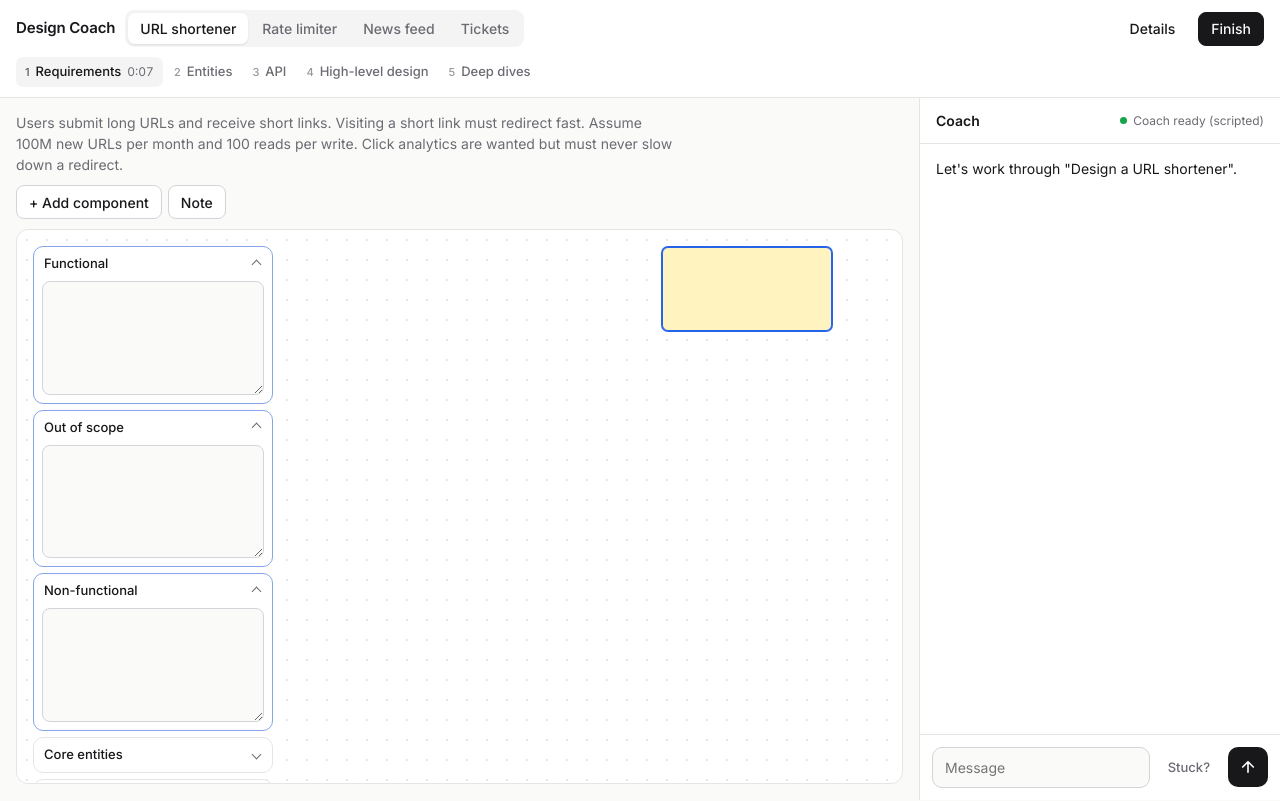
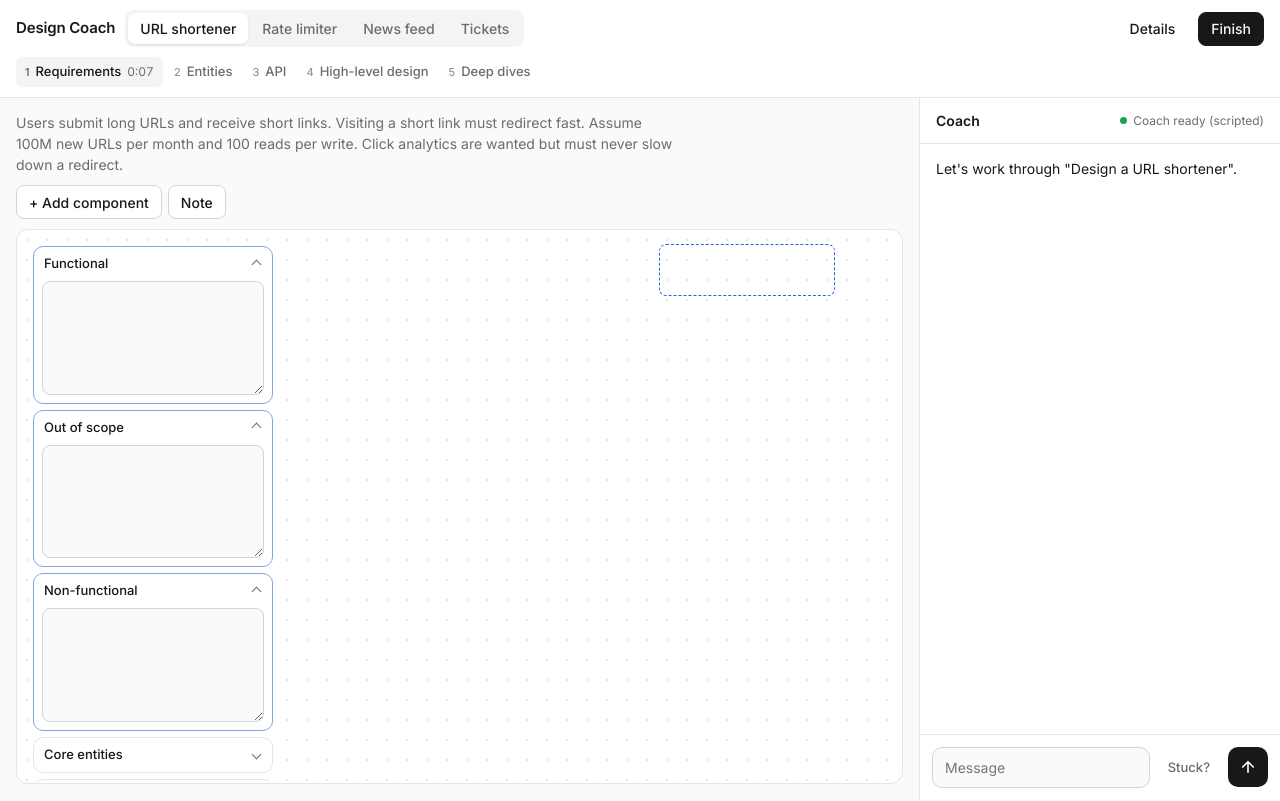
Before and after one commit to savithcj/system-design-coach, a website built with Vite: page index.html in a window 1280 px wide. Both pictures are taken after a click on the button "Note". Built offline with nearby package versions, Linux system fonts and the light colour scheme.

Commit message:
Floating notes are plain text with no box
Co-Authored-By: Claude Sonnet 5.5 <noreply@anthropic.com>

```diff
--- a/src/ui/app.ts
+++ b/src/ui/app.ts
@@ -3,6 +3,7 @@ import { PROBLEMS, problemById } from '../problems'
 import { $, syncRove } from './dom'
 import { scheduleRuleSync } from './coach'
 import { initBoard, renderBoard } from './board'
+import { fitSticky } from './stickies'
 import { initContract, syncContract } from './contract'
 import { initStages, syncStages } from './stages'
 import { initChat, renderChat } from './chat'
@@ -39,7 +40,7 @@ function render(): void {
     if (f) {
       f.focus()
       if (pf === 'NAME' || pf === 'EDGENAME') (f as HTMLInputElement).select()
-      else if (pf === 'STICKYINP') (f as HTMLTextAreaElement).setSelectionRange((f as HTMLTextAreaElement).value.length, (f as HTMLTextAreaElement).value.length)
+      else if (pf === 'STICKYINP') { fitSticky(f as HTMLTextAreaElement); (f as HTMLTextAreaElement).setSelectionRange((f as HTMLTextAreaElement).value.length, (f as HTMLTextAreaElement).value.length) }
       else if (pf === 'NOTE') { const ta = f as HTMLTextAreaElement; ta.setSelectionRange(ta.value.length, ta.value.length) }
     }
     ui.pendingFocus = null
--- a/src/ui/stickies.ts
+++ b/src/ui/stickies.ts
@@ -1,4 +1,4 @@
-import { STICKY_H, STICKY_W, stickySlot } from '../core/layout'
+import { STICKY_W, stickySlot } from '../core/layout'
 import { escapeHtml as esc } from '../core/text'
 import type { State } from '../core/state'
 import { $, say } from './dom'
@@ -12,14 +12,17 @@ function boardW(): number { return Math.max(260, $('boardCol').clientWidth) }
 
 export function stickiesMarkup(s: State, W: number): string {
   const one = (x: { id: string; fx: number; y: number; text: string }) => {
-    const style = `left:${px(x.fx, W)}px;top:${x.y}px;width:${STICKY_W}px;min-height:${STICKY_H}px`
+    const style = `left:${px(x.fx, W)}px;top:${x.y}px;width:${STICKY_W}px`
     if (ui.editingSticky === x.id) return `<textarea id="stickyInp" class="stickyEdit" data-for="${x.id}" aria-label="Floating note" style="${style}">${esc(x.text)}</textarea>`
     return `<button type="button" class="sticky" data-sticky="${x.id}" aria-keyshortcuts="Enter F2 Delete" aria-label="${esc(`Floating note: ${x.text}. Press Enter to edit, arrow keys to move, Delete to remove.`)}" style="${style}">${esc(x.text)}</button>`
   }
   const d = ui.draftSticky
-  const draft = d ? `<textarea id="stickyInp" class="stickyEdit" data-for="${d.id}" data-draft="1" aria-label="New floating note" style="left:${px(d.fx, W)}px;top:${d.y}px;width:${STICKY_W}px;min-height:${STICKY_H}px"></textarea>` : ''
+  const draft = d ? `<textarea id="stickyInp" class="stickyEdit" data-for="${d.id}" data-draft="1" aria-label="New floating note" style="left:${px(d.fx, W)}px;top:${d.y}px;width:${STICKY_W}px;height:28px"></textarea>` : ''
   return `<div id="stickies">${s.stickies.map(one).join('')}${draft}</div>`
 }
+
+/** The edit box grows with its text, like free text in a drawing tool. */
+export function fitSticky(ta: HTMLTextAreaElement): void { ta.style.height = 'auto'; ta.style.height = `${Math.max(28, ta.scrollHeight)}px` }
 
 export function startSticky(): void {
   const s = getState()
@@ -115,6 +118,7 @@ export function initStickies(): void {
     const step = e.shiftKey ? 48 : 16
     move(id, Math.max(0, Math.min(boardW() - STICKY_W, px(st.fx, boardW()) + dir[0] * step)), Math.max(0, st.y + dir[1] * step))
   })
+  bd.addEventListener('input', (e) => { const t = e.target as HTMLTextAreaElement; if (t.id === 'stickyInp') fitSticky(t) })
   bd.addEventListener('focusout', (e) => {
     const t = e.target as HTMLTextAreaElement
     if (t.id === 'stickyInp') finish(t, true, false)
--- a/src/ui/style.css
+++ b/src/ui/style.css
@@ -214,11 +214,10 @@ path[data-edge]:focus-visible{stroke:var(--accent);stroke-opacity:.22}
 @media (prefers-reduced-motion:no-preference){.spin{animation:spin 0.9s linear infinite}}
 @keyframes spin{to{transform:rotate(360deg)}}
 
-/* floating notes: a warm paper colour so they read as the learner's scribbles, not as design boxes */
-:root{--paper:#fff3bf;--paperline:#e8d27a}
-@media (prefers-color-scheme:dark){:root{--paper:#3a3317;--paperline:#6b5f2a}}
-.sticky,.stickyEdit{position:absolute;z-index:2;box-sizing:border-box;font:12px/1.45 ui-monospace,Menlo,Consolas,monospace;color:var(--ink);background:var(--paper);border:1px solid var(--paperline);border-radius:6px;padding:7px 9px;margin:0;text-align:left;box-shadow:0 1px 2px rgba(0,0,0,.12)}
-.sticky{cursor:grab;white-space:pre-wrap;overflow-wrap:anywhere;touch-action:none}
-.sticky:focus-visible{outline:2px solid var(--accent);outline-offset:1px}
-.stickyEdit{z-index:3;resize:none;cursor:text;border-color:var(--accent)}
-.stickyEdit:focus-visible{outline:none;box-shadow:0 0 0 1px var(--accent)}
+/* floating notes: plain text on the canvas, no box. A faint outline only on hover and focus, so it can still be found and grabbed. */
+.sticky,.stickyEdit{position:absolute;z-index:2;box-sizing:border-box;font:inherit;font-size:15px;line-height:1.4;color:var(--ink);background:transparent;border:0;border-radius:4px;padding:2px 4px;margin:0;text-align:left;box-shadow:none}
+.sticky{cursor:grab;white-space:pre-wrap;overflow-wrap:anywhere;touch-action:none;outline:1px solid transparent;outline-offset:2px}
+.sticky:hover{outline-color:var(--line2)}
+.sticky:focus-visible{outline:2px solid var(--accent)}
+.stickyEdit{z-index:3;resize:none;cursor:text;outline:1px dashed var(--accent);outline-offset:2px;overflow:hidden}
+.stickyEdit:focus-visible{outline:1px dashed var(--accent)}
```
Also changed, not shown: docs/CHANGELOG.md.
